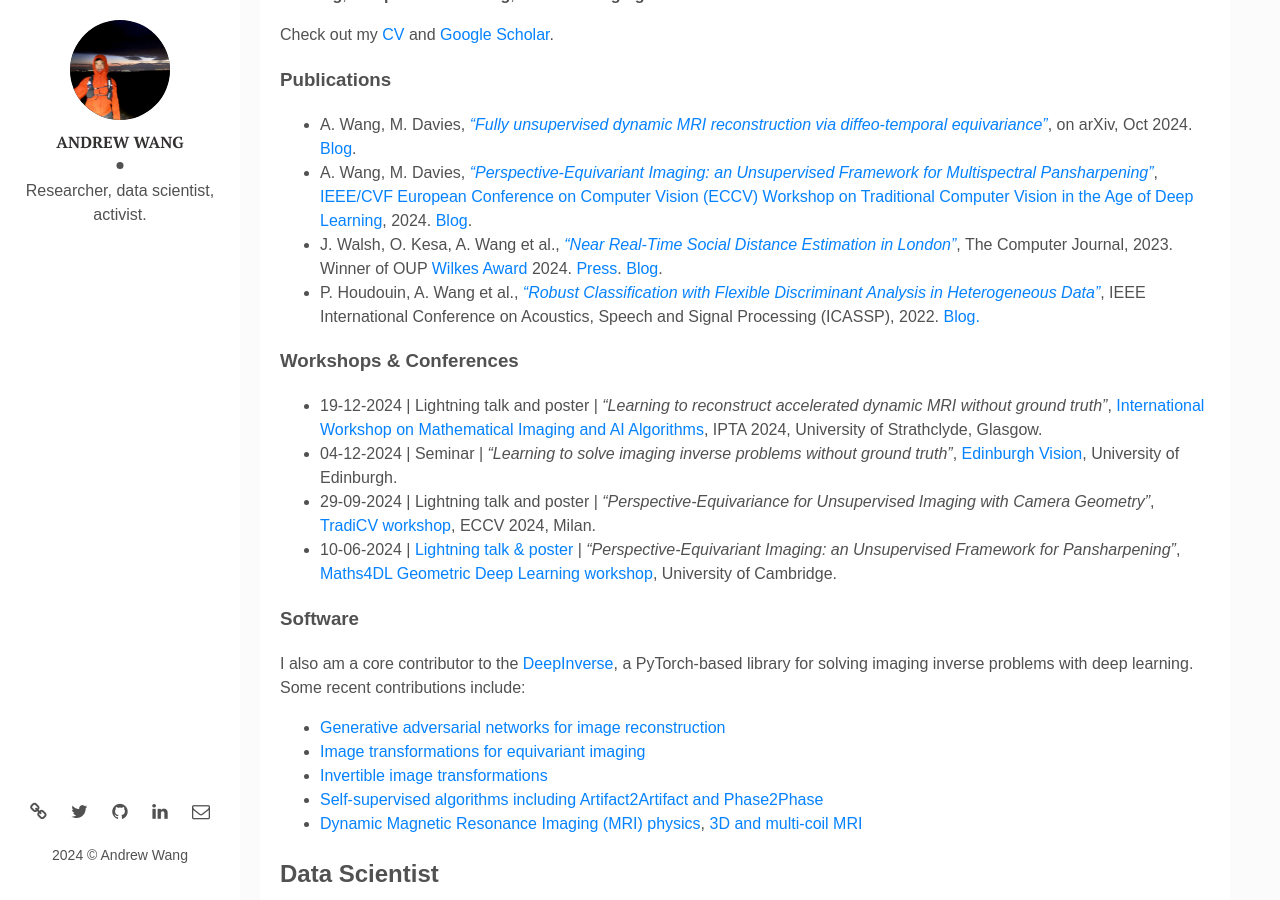
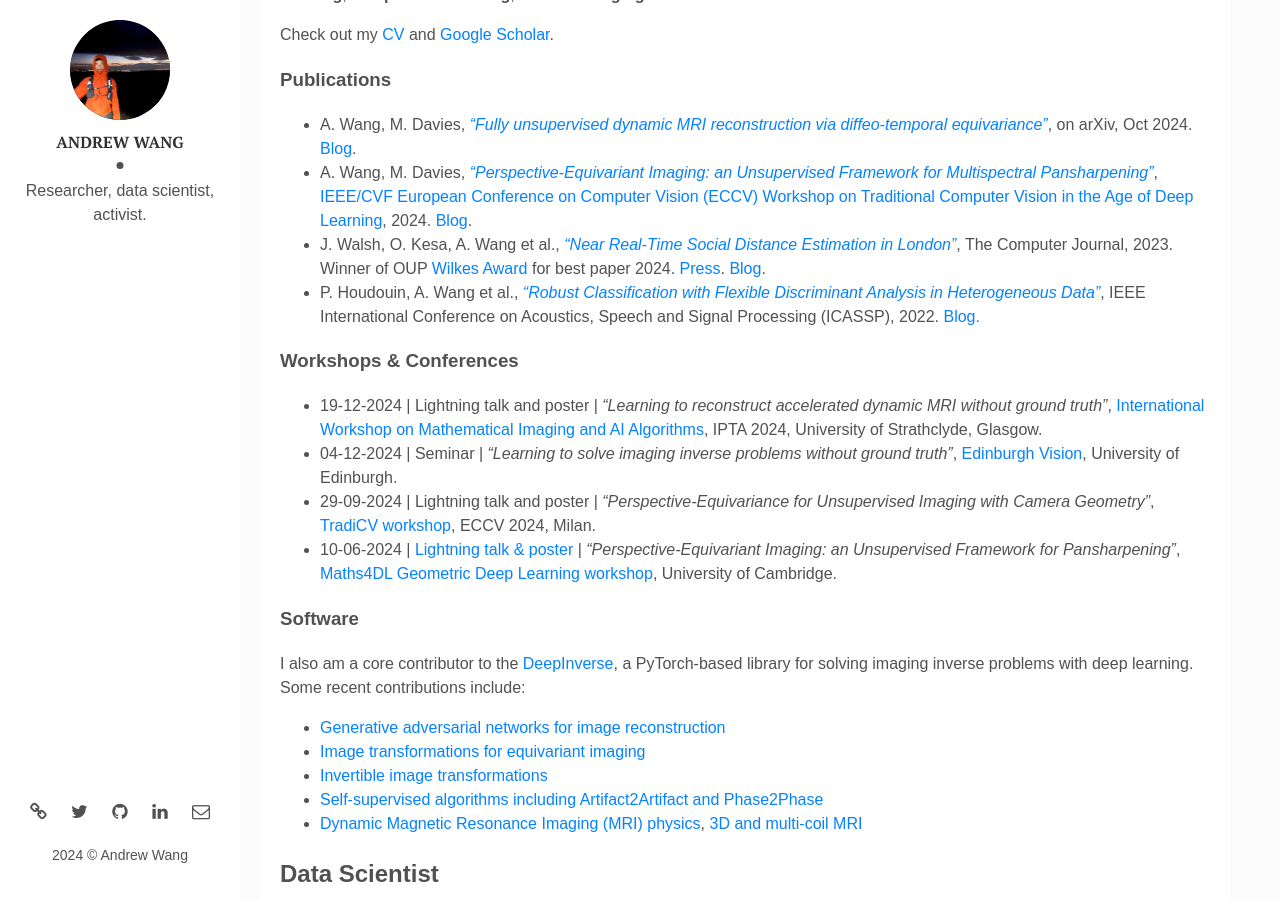
Before and after one commit to Andrewwango/andrewwango.github.io, a Jekyll site: the page built from _posts/2024-01-21-about.markdown, in a window 1280 px wide and 900 px high, scrolled down 942 px. Built offline with Jekyll 4.4.1, drawn with Linux system fonts in a browser that asks for light colours.

Commit message:
update about

```diff
--- a/_posts/2024-01-21-about.markdown
+++ b/_posts/2024-01-21-about.markdown
@@ -34,7 +34,7 @@ Check out my [CV](https://andrewwango.github.io/cv.pdf) and [Google Scholar](htt
 
 - A. Wang, M. Davies, [_"Fully unsupervised dynamic MRI reconstruction via diffeo-temporal equivariance"_](https://arxiv.org/abs/2410.08646), on arXiv, Oct 2024. [Blog](https://andrewwango.github.io/ddei).
 - A. Wang, M. Davies, [_“Perspective-Equivariant Imaging: an Unsupervised Framework for Multispectral Pansharpening”_](https://arxiv.org/abs/2403.09327), [IEEE/CVF European Conference on Computer Vision (ECCV)](https://eccv2024.ecva.net/) [Workshop on Traditional Computer Vision in the Age of Deep Learning](https://sites.google.com/view/tradicv/home?authuser=0), 2024. [Blog](https://andrewwango.github.io/perspective-equivariant-imaging).
-- J. Walsh, O. Kesa, A. Wang et al., [_“Near Real-Time Social Distance Estimation in London”_](https://academic.oup.com/comjnl/article/67/1/95/7071574), The Computer Journal, 2023. Winner of OUP [Wilkes Award](https://academic.oup.com/comjnl/pages/Wilkes_award?login=false) 2024. [Press](https://www.turing.ac.uk/research/research-projects/project-odysseus-understanding-london-busyness-and-exiting-lockdown). [Blog](https://andrewwango.github.io/project-odysseus/).
+- J. Walsh, O. Kesa, A. Wang et al., [_“Near Real-Time Social Distance Estimation in London”_](https://academic.oup.com/comjnl/article/67/1/95/7071574), The Computer Journal, 2023. Winner of OUP [Wilkes Award](https://academic.oup.com/comjnl/pages/Wilkes_award?login=false) for best paper 2024. [Press](https://www.turing.ac.uk/research/research-projects/project-odysseus-understanding-london-busyness-and-exiting-lockdown). [Blog](https://andrewwango.github.io/project-odysseus/).
 - P. Houdouin, A. Wang et al., [_“Robust Classification with Flexible Discriminant Analysis in Heterogeneous Data”_](https://ieeexplore.ieee.org/document/9747576), IEEE International Conference on Acoustics, Speech and Signal Processing (ICASSP), 2022. [Blog.](https://andrewwango.github.io/femda/)
 
 
```
